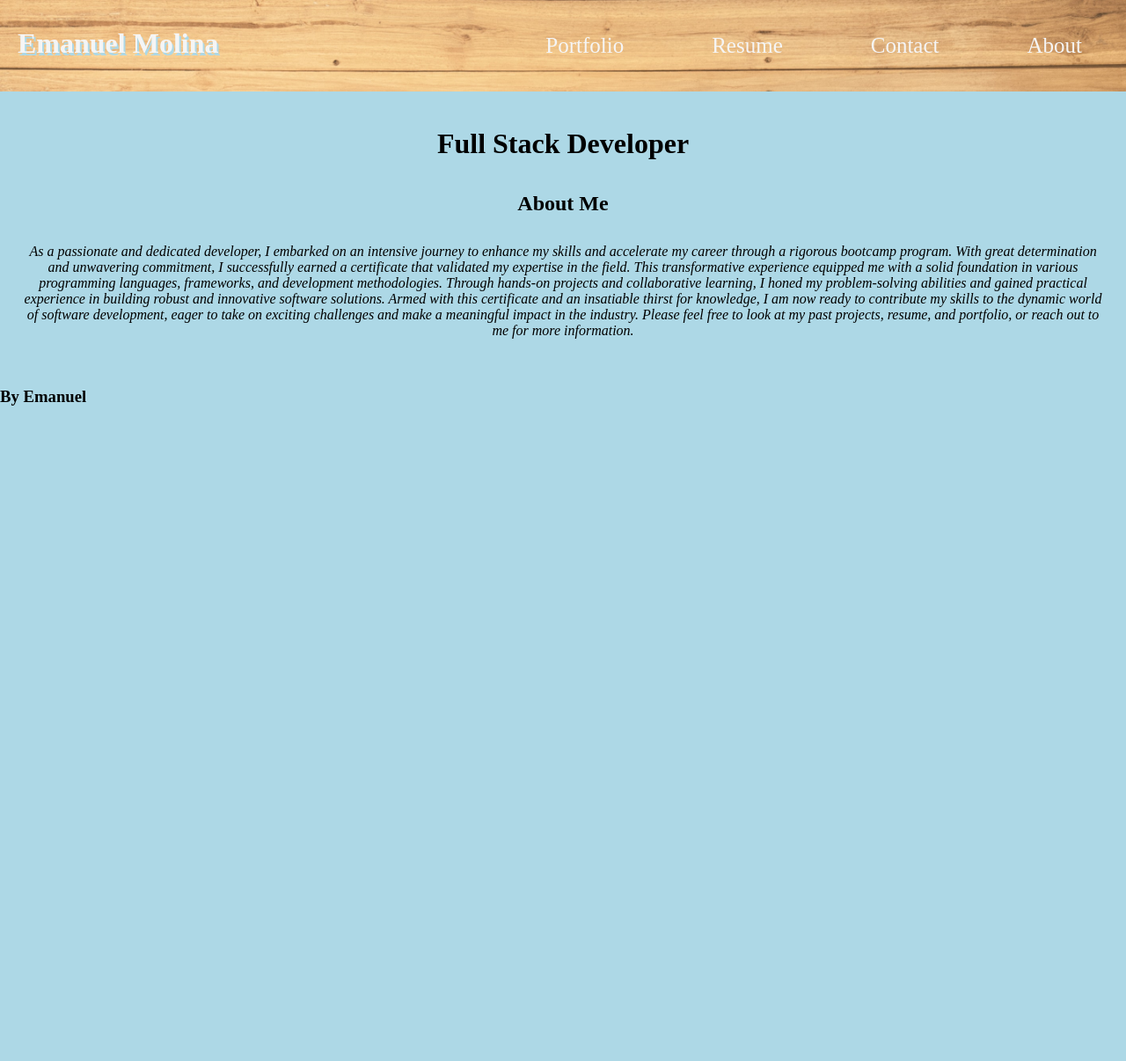
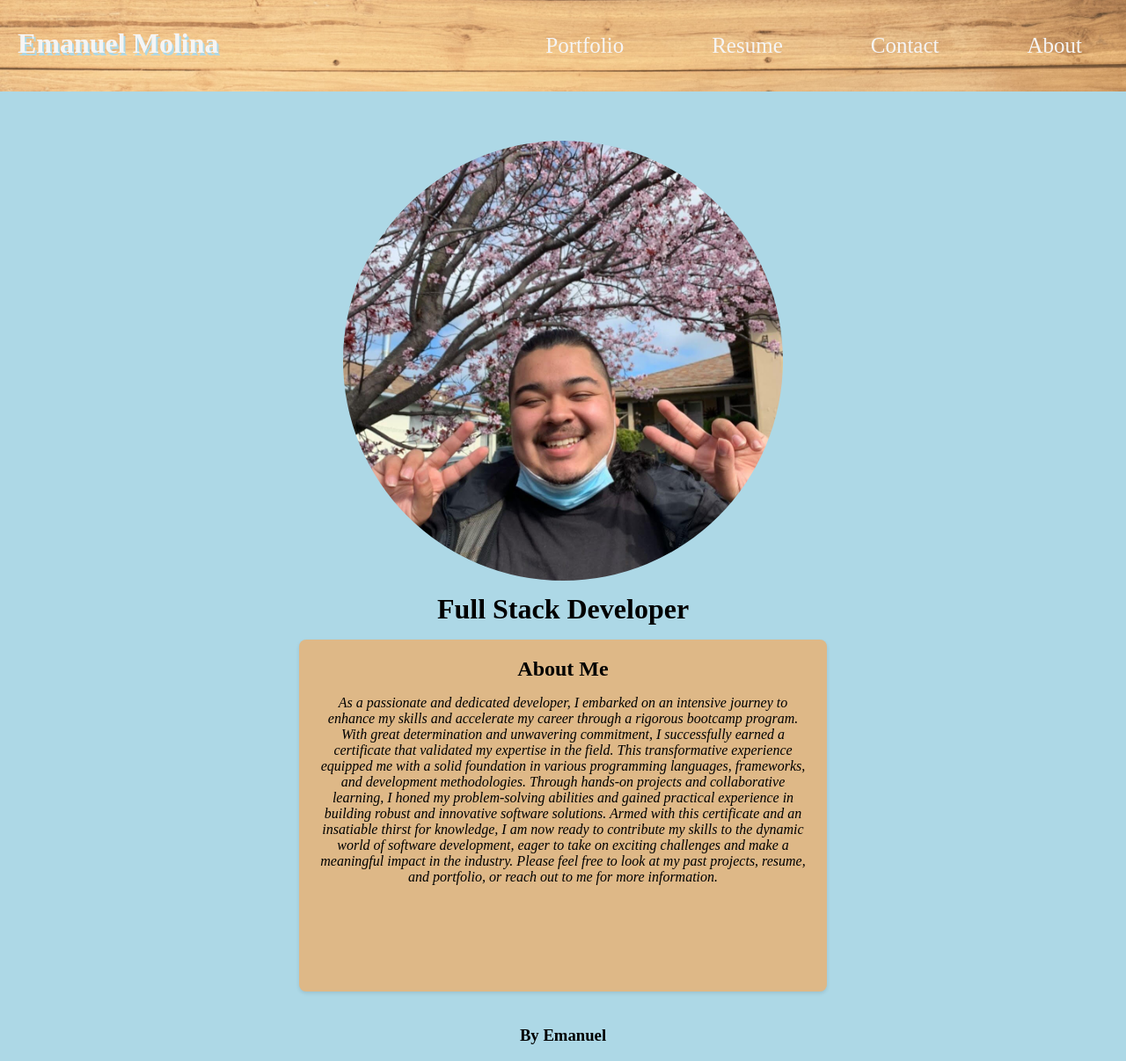
Before and after one commit to AcquahLopid/Emanuel-Final-Portfolio, a React (Create React App) app: page / in a window 1280 px wide. Shown: the whole page at 88% size. Before the commit the page ends 800 px from the top, so only its background shows below. Built offline with nearby package versions, Linux system fonts and the light colour scheme.

Commit message:
final style changes to about

```diff
--- a/src/components/About.css
+++ b/src/components/About.css
@@ -1,17 +1,19 @@
 body {
   background-color: lightblue;
+  margin: 0;
 }
 .container {
     display: flex;
     flex-direction: column;
     align-items: center;
-    /* justify-content: center; */
     text-align: center;
     padding: 20px;
+    margin-top: 300px;
     height: auto;
   }
 
   .title {
+    margin-top: 250px;
     font-size: 2rem;
     margin-bottom: 1rem;
   }
@@ -25,3 +27,24 @@ body {
     font-size: 1rem;
     font-style: italic;
   }
+  .About-card {
+    margin-top: auto ;
+    width: 600px;
+    height: 400px;
+    padding-left: 20px;
+    padding-right: 20px;
+    border-radius: 8px;
+    box-shadow: 0 2px 4px rgba(0, 0, 0, 0.1);
+    background-color: burlywood;
+    box-sizing: border-box;
+  }
+  .myself {
+    height: 500px;
+    width: 500px;
+    margin-top: 10px;
+    position: absolute;
+    top: 50%;
+    left: 50%;
+    transform: translate(-50%, -50%);
+    border-radius: 50%;
+}
--- a/src/components/About.js
+++ b/src/components/About.js
@@ -1,13 +1,16 @@
 import React from "react";
 import "./About.css";
+import myPicture from "../assets/Emanuel-blossom.jpeg";
 
 function About() {
     return (
     <body>
+        <div>
+        <img src={myPicture} alt="Emanuel Molina" className="myself"></img>
+        </div>
         <div className="container">
             <h1 className="title">Full Stack Developer</h1>
-            {/* <img>
-            </img> */}
+        <div className="About-card">
             <h2 className="subtitle">About Me</h2>
             <p className="text">
             As a passionate and dedicated developer, I embarked on an intensive journey
@@ -25,6 +28,7 @@ function About() {
             free to look at my past projects, resume, and portfolio, or reach out to me for
             more information.
             </p>
+            </div>
         </div>
     </body>
     );
--- a/src/components/Contact.css
+++ b/src/components/Contact.css
@@ -1,17 +1,23 @@
+body {
+  margin: 0;
+}
 .contact-info {
     display: flex;
     justify-content: space-between;
+    align-items: center;
     flex-wrap: wrap;
   }
 
   .contact-form {
     padding-right: 5%;
+    margin-top: 100px;
+    margin-bottom: 100px;
   }
 
 
   .contact-form input,
   .contact-form textarea {
-    border: 1px solid black;
+    border: 1px solid burlywood;
     display: block;
     padding: 10px 15px;
     font-size: 18px;
@@ -20,6 +26,14 @@
     margin-bottom: 20px;
     margin-top: 5px;
     border-radius: 20px;
-    background-color: gray;
+    background-color: burlywood;
 
   }
+
+  button {
+    background-color: burlywood;
+  }
+
+  h3{
+    text-align: center;
+  }
--- a/src/components/Contact.js
+++ b/src/components/Contact.js
@@ -40,9 +40,6 @@ function Contact() {
 
   return (
     <section id="reach-out" className="contact">
-      <div className="flex-row">
-        <h2 className="section-title secondary-border">Reach Out</h2>
-      </div>
 
       <div className="contact-form">
         <h3>Contact Me</h3>
--- /dev/null
+++ b/src/components/Resume.css
@@ -0,0 +1,44 @@
+
+.container {
+    display: flex;
+    justify-content: center;
+    align-items: center;
+    height: auto;
+  }
+
+  .card {
+    width: 400px;
+    height: 200px;
+    padding: 20px;
+    border-radius: 8px;
+    box-shadow: 0 2px 4px rgba(0, 0, 0, 0.1);
+    background-color: burlywood;
+  }
+
+  .content {
+    margin-bottom: 20px;
+  }
+
+  .download {
+    display: flex;
+    justify-content: center;
+  }
+
+  .download a {
+    display: inline-block;
+    padding: 10px 15px;
+    font-weight: normal;
+    font-size: 1.6vw;
+    text-shadow: 0 0 10px rgba(0, 0, 0, 0.5);
+    border-radius: 15px;
+    transition: all 1s ease;
+    color: white;
+    background-color: #242451;
+  }
+
+  .download a:hover {
+    background-color: #0E5259;
+    color: #ffffff;
+    border-radius: 15px;
+    text-shadow: none;
+  }
--- a/src/components/Resume.js
+++ b/src/components/Resume.js
@@ -1,20 +1,27 @@
 import React from "react";
 import resume from "../assets/Emanuel-Molina resume 2021 OLD.pdf";
+import "./Resume.css"
 function Resume(){
     return (
-    <div>
-        <div>
-            <p>Resume</p>
-            <br></br>
+        <div className="container">
+        <div className="card">
+          <div className="content">
+            <p className="content is-medium">Emanuel Molina's Resume</p>
+            <hr />
+            <p className="content"></p>
           </div>
-        <div>
+          <div className="download">
             <a
               className="button is-primary"
               href={resume}
-        download="EmanuelMolinaResume.pdf"
+              download="EmanuelResume.pdf"
             >
-
+              <span className="icon">
+                <i className="fas fa-download"></i>
+              </span>
+              <span>Download</span>
             </a>
+          </div>
         </div>
       </div>
 
```
Also changed, not shown: src/assets/Emanuel-blossom.jpeg (added). Lines whose indentation alone changed are shown as unchanged.
